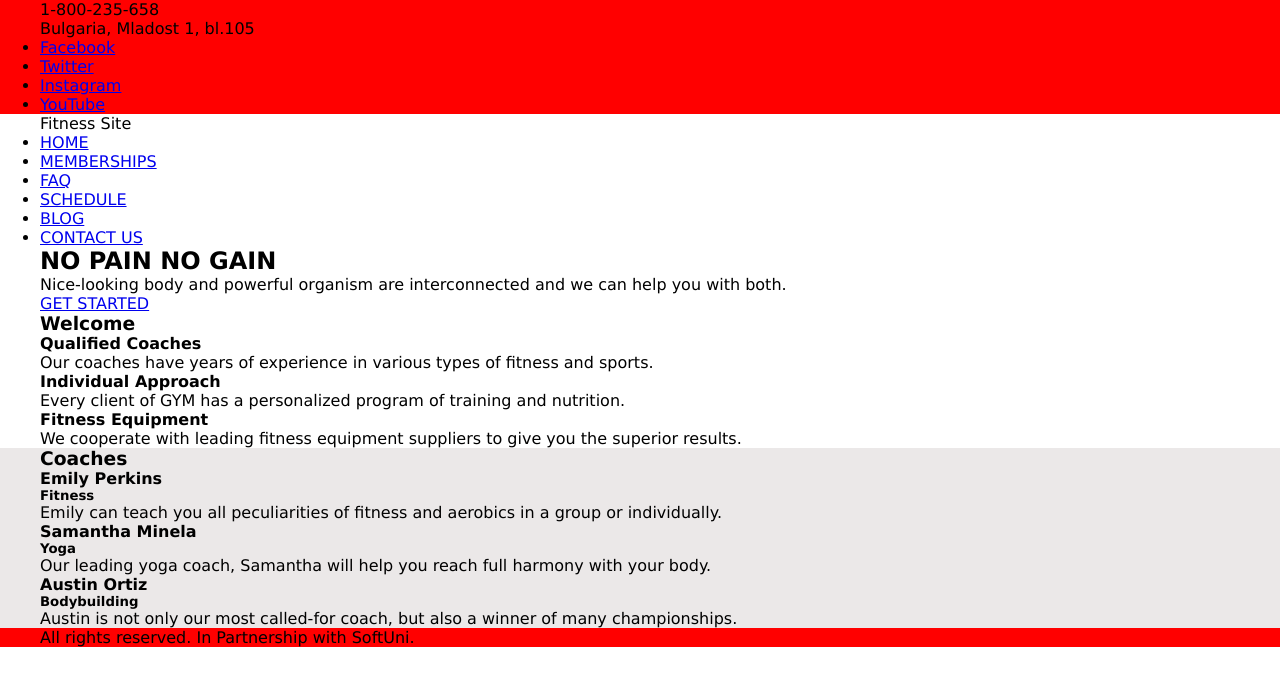
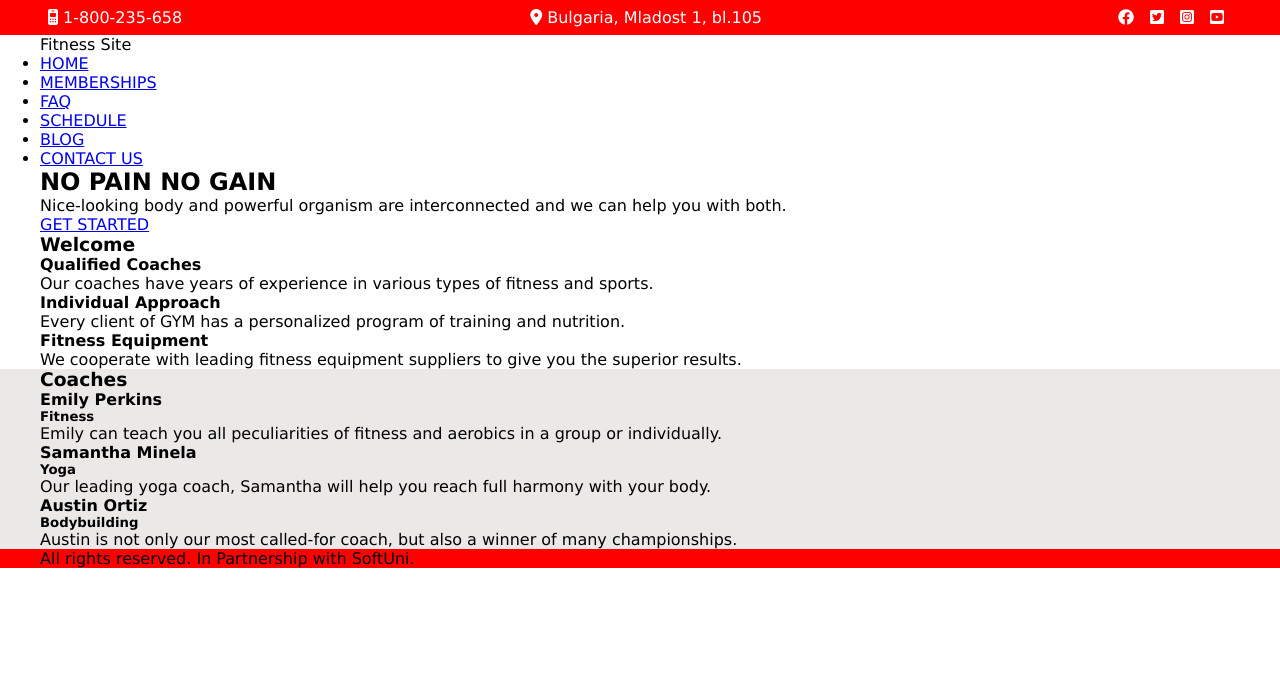
Before and after one commit to Pavlov1881/SoftUni-HTML-CSS-Sept-2023, a plain HTML site: page EXAM-Prep/Fitness Site/index.html in a window 1280 px wide. Drawn offline with Linux system fonts and the light colour scheme.

Commit message:
top-bar style done

```diff
--- a/EXAM-Prep/Fitness Site/index.html
+++ b/EXAM-Prep/Fitness Site/index.html
@@ -5,6 +5,7 @@
     <meta charset="UTF-8">
     <meta name="viewport" content="width=device-width, initial-scale=1.0">
     <title>Fitness Site</title>
+    <link rel="stylesheet" href="https://cdnjs.cloudflare.com/ajax/libs/font-awesome/6.4.2/css/all.min.css">
     <link rel="stylesheet" href="style.css">
 </head>
 
@@ -12,13 +13,13 @@
 
     <div class="section-top-bar">
         <div class="container">
-            <p class="phone">1-800-235-658</p>
-            <p class="location">Bulgaria, Mladost 1, bl.105</p>
+            <p class="phone"><i class="fa-solid fa-mobile-retro"></i> 1-800-235-658</p>
+            <p class="location"><i class="fa-solid fa-location-dot"></i> Bulgaria, Mladost 1, bl.105</p>
             <ul class="socials">
-                <li><a href="#"><span>Facebook</span></a></li>
-                <li><a href="#"><span>Twitter</span></a></li>
-                <li><a href="#"><span>Instagram</span></a></li>
-                <li><a href="#"><span>YouTube</span></a></li>
+                <li type="none"><a href="#"><i class="fa-brands fa-facebook"></i><span>Facebook</span></a></li>
+                <li type="none"><a href="#"><i class="fa-brands fa-square-twitter"></i><span>Twitter</span></a></li>
+                <li type="none"><a href="#"><i class="fa-brands fa-square-instagram"></i><span>Instagram</span></a></li>
+                <li type="none"><a href="#"><i class="fa-brands fa-square-youtube"></i><span>YouTube</span></a></li>
             </ul>
         </div>
     </div>
--- a/EXAM-Prep/Fitness Site/style.css
+++ b/EXAM-Prep/Fitness Site/style.css
@@ -9,20 +9,48 @@ html {
     font-family: Verdana, Geneva, Tahoma, sans-serif;
 }
 
-.container{
+.container {
     max-width: 1200px;
     margin: 0 auto;
 }
 
 .section-top-bar {
     background-color: red;
+    color: white;
 }
 
-.section-coaches{
+.section-top-bar a {
+    color: white;
+}
+
+.section-top-bar .container {
+    display: flex;
+    justify-content: space-between;
+    padding: 0.5em;
+}
+
+.section-top-bar .socials {
+    display: flex;
+}
+
+.section-top-bar .socials li,
+.section-top-bar .socials a {
+    display: block;
+}
+
+.section-top-bar .socials li {
+    padding: 0 0.5em;
+}
+
+.section-top-bar .socials a span {
+    display: none;
+}
+
+.section-coaches {
     background-color: rgb(235, 232, 232);
 }
 
-.section-footer{
+.section-footer {
     background-color: red;
 
 }
```
